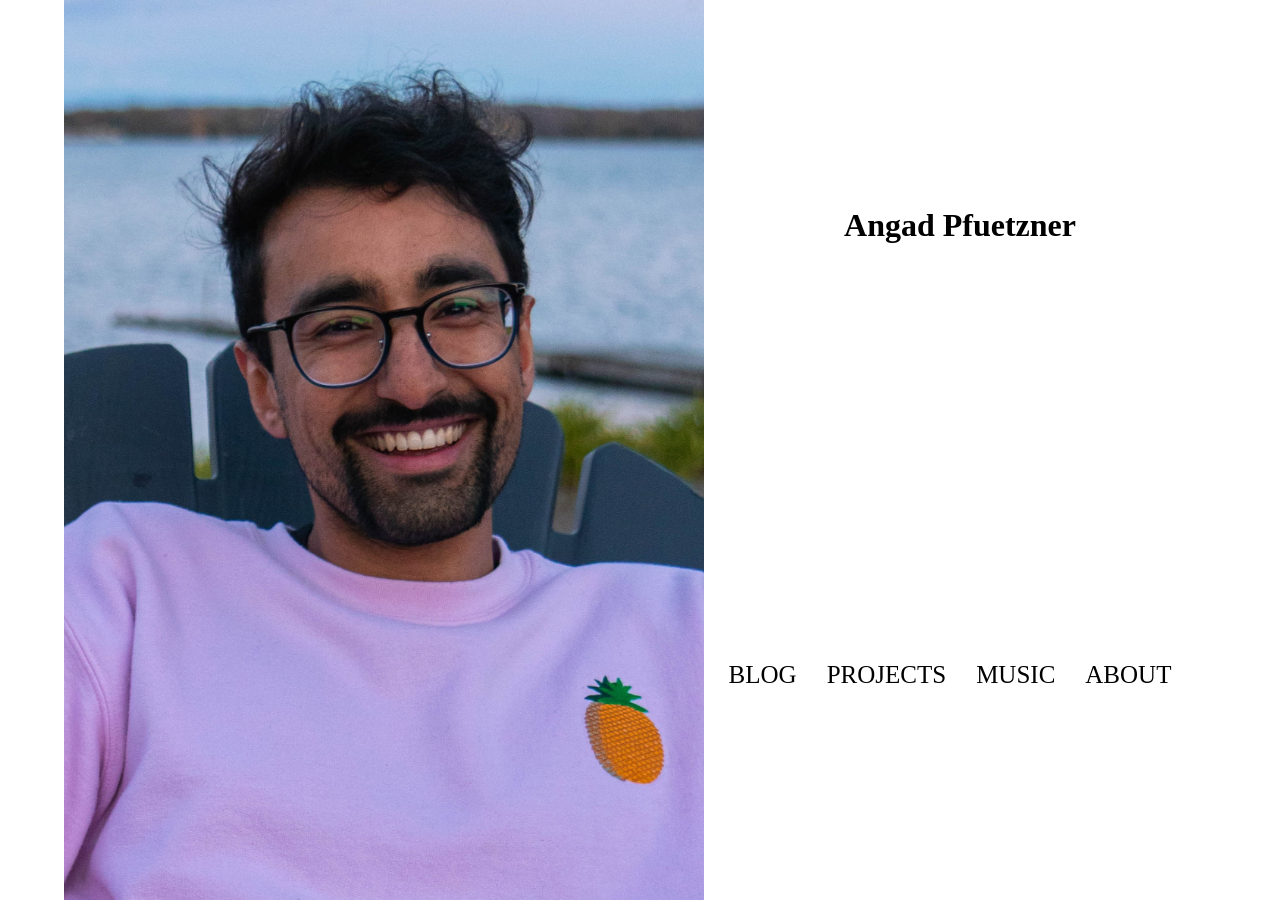
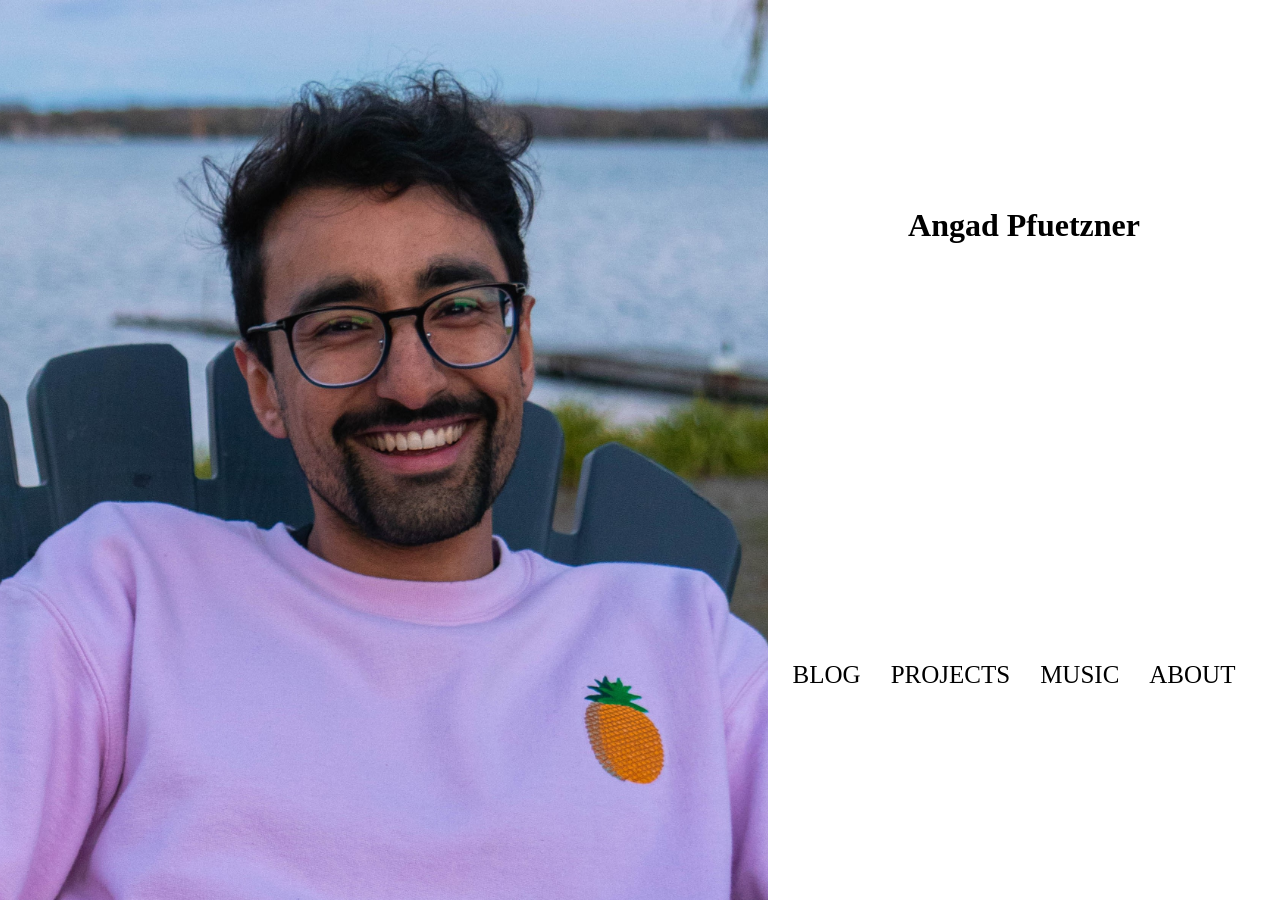
Before and after one commit to Angad99/Angad99.github.io, a Jekyll site: the page built from index.html, in a window 1280 px wide. Built offline with Jekyll 4.4.1, drawn with Linux system fonts in a browser that asks for light colours.

Commit message:
Update homepage.scss

```diff
--- a/_sass/homepage.scss
+++ b/_sass/homepage.scss
@@ -9,7 +9,6 @@
 
 .bg {
 	display: flex;
-	justify-content: center;
 	margin: 0;
 }
 
@@ -24,7 +23,7 @@
 }
 
 .picofme {
-	width: 50%;
+	width: 60%;
 	background-image: url("/images/AngadSmile2.jpg");
 
 	background-position: center;
```
